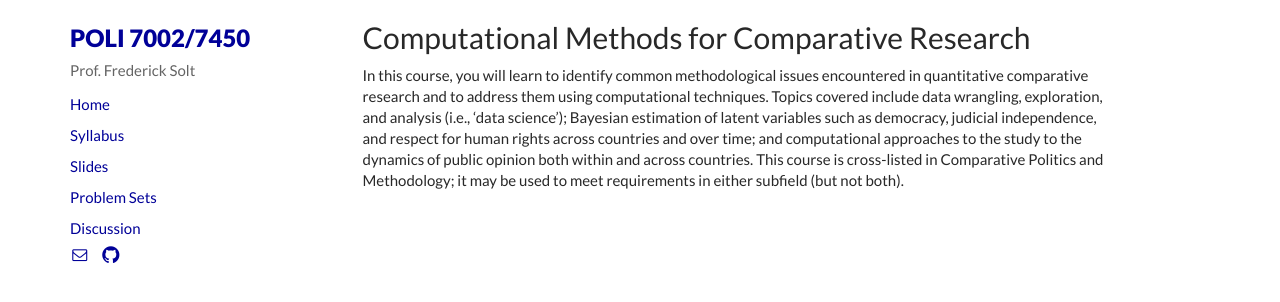
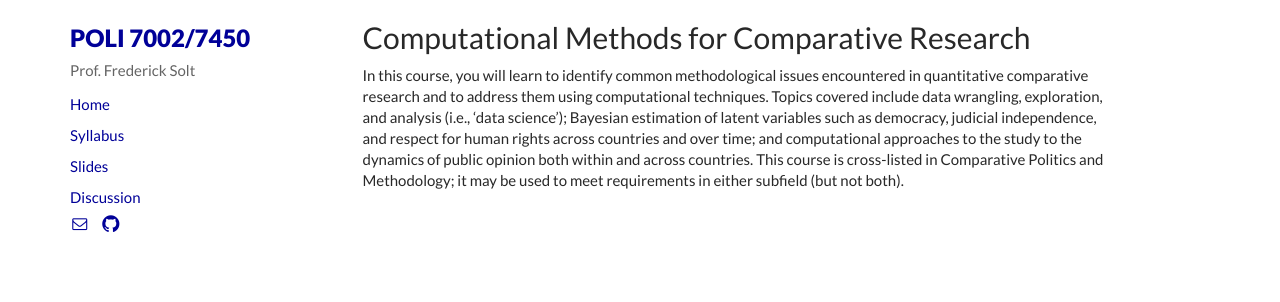
Before and after one commit to cmcr-class/cmcr-class.github.io, a Jekyll site: the page built from index.md, in a window 1280 px wide. Shown: the top 302 px of the page. Built offline with Jekyll 4.4.1, drawn with Linux system fonts in a browser that asks for light colours; nearby versions of some CDN libraries; comment, search, counter and statistics services are not loaded.

Commit message:
omit nonfunctional link to problem sets

```diff
--- a/_includes/sidebar.html
+++ b/_includes/sidebar.html
@@ -5,7 +5,6 @@
   <li><a href="/">Home</a></li>
   <li><a href=https://github.com/cmcr-class/cmcr-class.github.io/blob/master/syllabus/7450CMCR_SylF16.pdf>Syllabus</a></li>
   <li><a href=https://github.com/cmcr-class/cmcr-class.github.io/tree/master/slides>Slides</a></li>
-  <li><a href=https://github.com/cmcr-class/cmcr-class.github.io/tree/master/problem_sets>Problem Sets</a></li>
   <li><a href=https://github.com/cmcr-class/Discussion/issues>Discussion</a></li>
 </ul>
 
```
